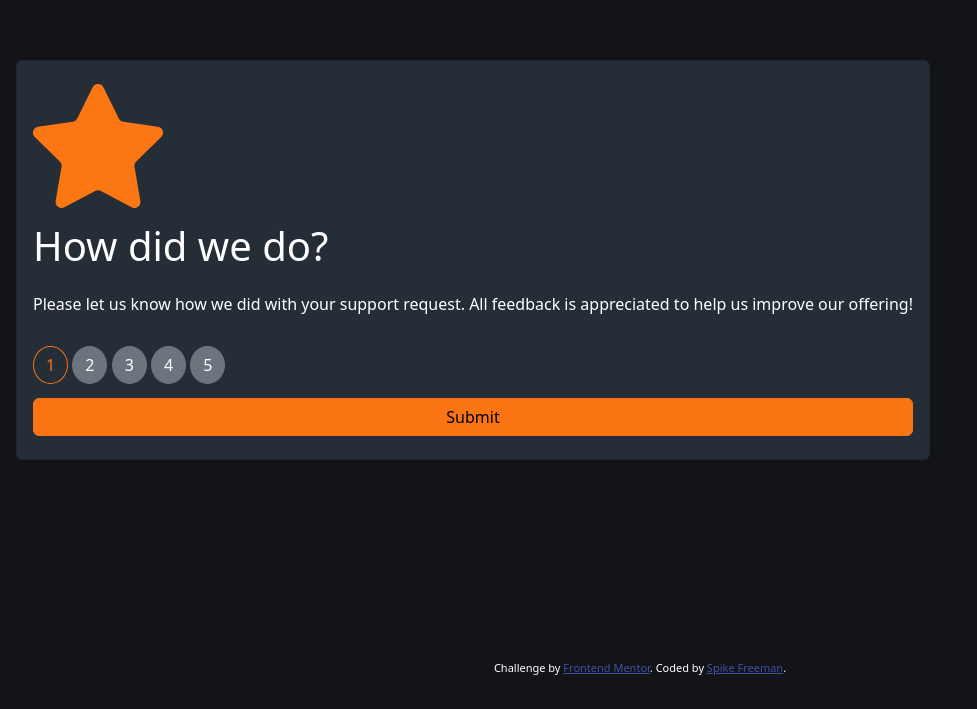
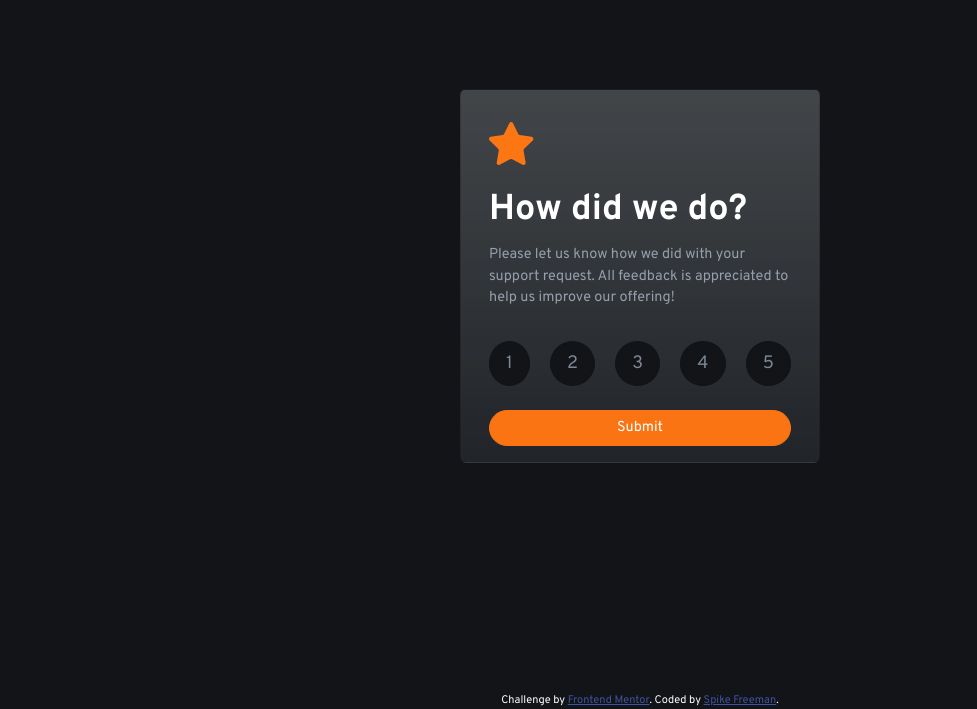
Before and after one commit to spikefreeman/interactive-rating-component-main, a website: page index.html in a window 1280 px wide. Shown: the part 140-849 px from the top of the page, without its empty margins (0-977 px from the left). Before the commit the page ends 817 px from the top, so only its background shows below. Drawn offline with nearby package versions, Linux system fonts and the light colour scheme.

Commit message:
Basic styling and functionality

```diff
--- a/css/styles.css
+++ b/css/styles.css
@@ -1,8 +1,41 @@
+@import url('https://fonts.googleapis.com/css2?family=Overpass:wght@400;700&display=swap');
 body {
     background-color:hsl(216, 12%, 8%);
     color: hsl(0, 0%, 100%);
+    font-family: 'Overpass', sans-serif;
 }
 
-.card {
+/* .card {
     background-color: hsl(213, 19%, 18%);
+} */
+
+.card-text {
+    color: hsl(217, 12%, 63%);
 }
+
+
+
+/* Button Functionality */
+.btn-primary {
+    color: hsl(0, 0%, 100%);
+}
+
+.btn-secondary {
+    color: hsl(216, 12%, 54%);
+}
+
+.btn-primary:hover {
+    color: hsl(25, 97%, 53%);
+    background-color: hsl(0, 0%, 100%);
+    border-color: hsl(0, 0%, 100%);
+}
+
+.btn-check+.btn:hover {
+    background-color: hsl(25, 97%, 53%);
+    border-color: hsl(25, 97%, 53%);
+}
+
+.btn-check:checked+.btn {
+    background-color: hsl(217, 12%, 63%);
+    border-color: hsl(217, 12%, 63%);
+}
--- a/index.html
+++ b/index.html
@@ -20,27 +20,40 @@
   <link rel="stylesheet" href="css/styles.css">
 </head>
 <body>
-  <main class="vh-100 d-flex align-items-center">
+  <main class="row vh-100 d-flex align-items-center justify-content-center m-3">
     <!-- Card 1 -->
-    <div class="card m-3 h-50">
+    <div class="col card bg-dark bg-gradient" style="max-width: 360px;">
       <div class="card-body d-flex flex-column justify-content-around">
         <!-- Rating state start -->
-        <img src="images/icon-star.svg" alt="star" width="15%">
+        <img src="images/icon-star.svg" alt="star" width="15%" class="mt-3">
 
-        <h1 class="card-title"> How did we do?</h1>
+        <h1 class="card-title fw-bold mt-4"> How did we do? </h1>
 
-        <p class="card-text"> Please let us know how we did with your support request. All feedback is appreciated to help us improve our offering!</p>
+        <p class="card-text mt-1"> Please let us know how we did with your support request. All feedback is appreciated to help us improve our offering!</p>
 
-        <div class="rating">
-          <button type="button" class="btn btn-outline-primary rounded-circle"> 1 </button>
-          <button type="button" class="btn btn-secondary rounded-circle">2</button>
-          <button type="button" class="btn btn-secondary rounded-circle">3</button>
-          <button type="button" class="btn btn-secondary rounded-circle">4</button>
-          <button type="button" class="btn btn-secondary rounded-circle">5</button>
-        </div>
+        <form class="mt-3">
+          <div class="rating d-flex justify-content-between">
 
-        <a href="#" class="btn btn-primary"> Submit </a>
+            <input id="rate-1" type="radio" class="btn-check" name="rating" autocomplete="off">
+            <label for="rate-1" class="btn btn-secondary btn-lg rounded-circle">1</label>
 
+            <input id="rate-2" type="radio" class="btn-check" name="rating" autocomplete="off">
+            <label for="rate-2" class="btn btn-secondary btn-lg rounded-circle">2</label>
+
+            <input id="rate-3" type="radio" class="btn-check" name="rating" autocomplete="off">
+            <label for="rate-3" class="btn btn-secondary btn-lg rounded-circle">3</label>
+
+            <input id="rate-4" type="radio" class="btn-check" name="rating" autocomplete="off">
+            <label for="rate-4" class="btn btn-secondary btn-lg rounded-circle">4</label>
+
+            <input id="rate-5" type="radio" class="btn-check" name="rating" autocomplete="off">
+            <label for="rate-5" class="btn btn-secondary btn-lg rounded-circle">5</label>
+          </div>
+
+          <div class="d-grid">
+            <button type="submit" class="btn btn-primary mt-4 rounded-pill"> Submit </a>
+          </div>
+        </form>
         <!-- Rating state end -->
       </div>
     </div>
@@ -70,6 +83,6 @@
   </footer>
 
   <!-- Javascript -->
-  <script src="node_modules/boostrap/dist/js/boostrap.bundle.js"></script>
+  <script src="node_modules/bootstrap/dist/js/bootstrap.bundle.js"></script>
 </body>
 </html>
--- a/scss/main.scss
+++ b/scss/main.scss
@@ -1,4 +1,8 @@
 $primary: hsl(25, 97%, 53%);
+$secondary: hsl(216, 12%, 8%);
+$dark: hsl(216, 12%, 8%);
+
+$font-size-base: 15px;
 
 
 // --------------- Import Bootstrap ----------------------------------
```
Also changed, not shown: css/main.css, 1 other file.
